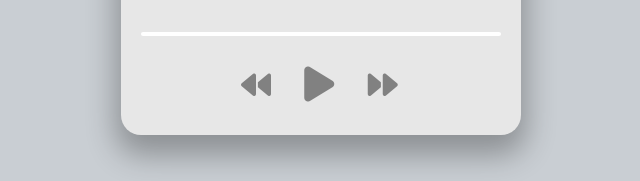
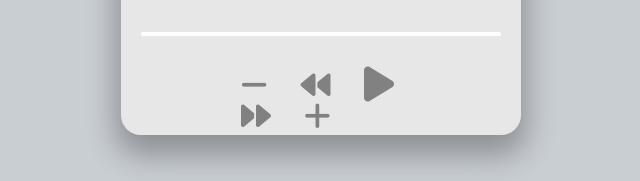
Before and after one commit to Rajsatyammm/Music_Player, a plain HTML site: page index.html in a window 1280 px wide. Shown: the part 515-696 px from the top of the page, without its empty margins (319-959 px from the left). Drawn offline with Linux system fonts and the light colour scheme.

Commit message:
Update index.html

```diff
--- a/index.html
+++ b/index.html
@@ -33,9 +33,11 @@
 
             <!-- controls -->
             <div class="player-controls">
+                <i class=" fas fa-solid fa-minus" id="minus-button"></i>
                 <i class="fas fa-backward" id="prev" title="previous"></i>
                 <i class="fas fa-play main-button" id="play" title="Play"></i>
                 <i class="fas fa-forward" id="next" title="Next"></i>
+                <i class="fas fa-solid fa-plus" id="plus-button"></i>
             </div>
         </div>
     </div>
```
